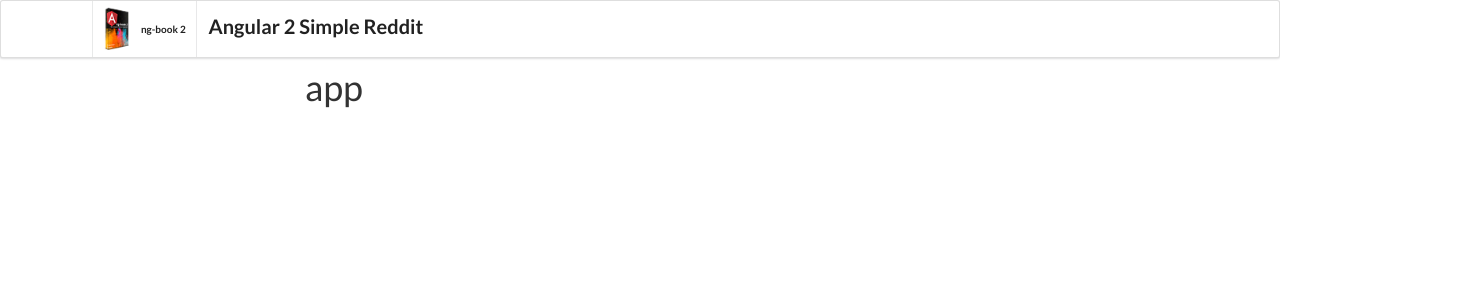
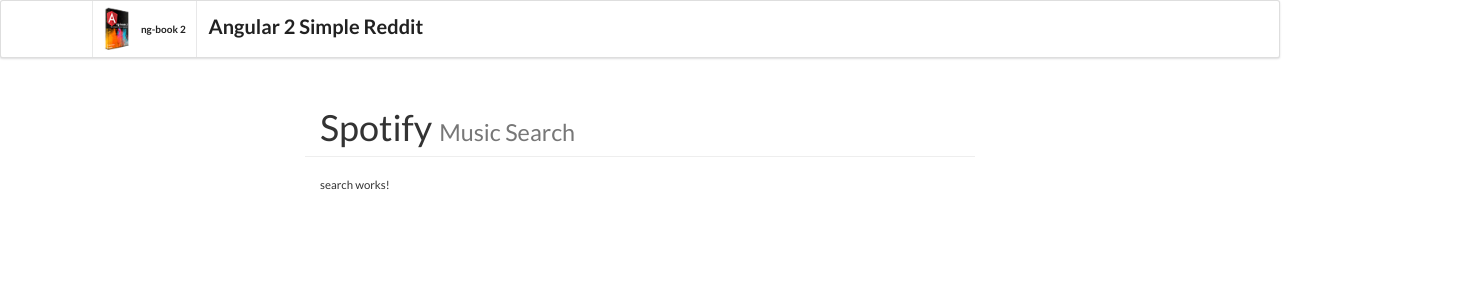
Before and after one commit to onowb/ng-book-4---Revision-62, an Angular app: page /#/search in a window 1280 px wide. Shown: the top 300 px of the page, 1475 px wide, since content can reach past the window. Built offline with nearby package versions, Linux system fonts and the light colour scheme.

Commit message:
Persiapan Finis

```diff
--- a/src/app/app.component.html
+++ b/src/app/app.component.html
@@ -1,3 +1,11 @@
-<h1>
-  {{title}}
-</h1>
+<div class="page-header">
+  <div class="container">
+    <h1>Spotify <small>Music Search</small></h1>
+  </div>
+</div>
+
+<div id="content">
+  <div class="container">
+    <router-outlet></router-outlet>
+  </div>
+</div>
--- a/src/app/app.component.ts
+++ b/src/app/app.component.ts
@@ -6,5 +6,5 @@
   styleUrls: ['./app.component.css']
 })
 export class AppComponent {
-  title = 'app';
+  query: string;
 }
--- a/src/app/app.module.ts
+++ b/src/app/app.module.ts
@@ -1,11 +1,23 @@
 import { BrowserModule } from '@angular/platform-browser';
 import { NgModule } from '@angular/core';
+import { FormsModule } from '@angular/forms';
+import { HttpModule } from '@angular/http';
+import { RouterModule, Routes } from '@angular/router';
+import { LocationStrategy, HashLocationStrategy, APP_BASE_HREF } from '@angular/common';
 
 import { AppComponent } from './app.component';
 import { AlbumComponent } from './album/album.component';
 import { ArtistComponent } from './artist/artist.component';
 import { SearchComponent } from './search/search.component';
 import { TrackComponent } from './track/track.component';
+
+const routes: Routes = [
+  { path: '', redirectTo: 'search', pathMatch: 'full' },
+  { path: 'search', component: SearchComponent },
+  { path: 'artists/:id', component: ArtistComponent },
+  { path: 'tracks/:id', component: TrackComponent },
+  { path: 'albums/:id', component: AlbumComponent },
+];
 
 @NgModule({
   declarations: [
@@ -16,9 +28,15 @@
     TrackComponent
   ],
   imports: [
-    BrowserModule
+    BrowserModule,
+    FormsModule,
+    HttpModule,
+    RouterModule.forRoot(routes) // <-- routes
   ],
-  providers: [],
+  providers: [
+    {provide: APP_BASE_HREF, useValue: '/'},
+    {provide: LocationStrategy, useClass: HashLocationStrategy}
+  ],
   bootstrap: [AppComponent]
 })
 export class AppModule { }
```
